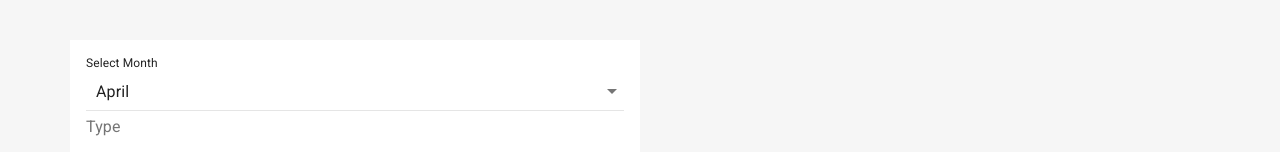
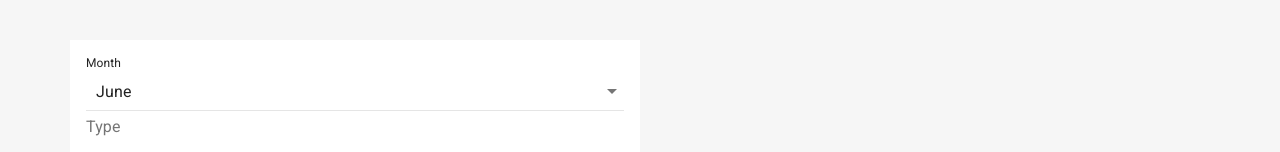
Before and after one commit to hidaytrahman/expenseSpy, a React (Create React App) app: page / in a window 1280 px wide. Shown: the part 154-306 px from the top of the page. Built offline with nearby package versions, Linux system fonts and the light colour scheme.

Commit message:
implemented current month default selection

```diff
--- a/src/components/tracker/AddItem.js
+++ b/src/components/tracker/AddItem.js
@@ -17,14 +17,14 @@ import {
   Typography,
 } from "@material-ui/core";
 import { useEffect, useRef, useState } from "react";
-import { monthList } from "../../core/date";
+import { monthList, currentMonth } from "../../core/date";
 
 const AddItem = (props) => {
   const { trackerList, progress } = props;
   const refTodo = useRef(null);
   const [totalExpense, setTotalExpense] = useState(null);
 
-  const [trackerMonth, setTrackerMonth] = useState("april");
+  const [trackerMonth, setTrackerMonth] = useState(currentMonth);
   const [trackerType, setTrackerType] = useState("income");
   const [trackerCategory, setTrackerCategory] = useState("bills");
   const [trackerTitle, setTrackerTitle] = useState("");
@@ -72,6 +72,7 @@ const AddItem = (props) => {
   ];
 
   useEffect(() => {
+
     const incomeAmountList = trackerList
       .filter((item) => item.type === "income")
       .map((item) => parseInt(item.amount));
@@ -94,7 +95,7 @@ const AddItem = (props) => {
       <div className="row">
         <div className="custom-panel col-sm-6 mb-2">
           <FormControl className="mb-2" fullWidth>
-            <InputLabel htmlFor="age-native-simple">Select Month</InputLabel>
+            <InputLabel htmlFor="age-native-simple">Month</InputLabel>
             <Select
               native
               defaultValue={trackerMonth}
--- a/src/core/date.js
+++ b/src/core/date.js
@@ -11,4 +11,14 @@ export const monthList = [
     "october",
     "november",
     "december"
-]
+];
+
+const d = new Date();
+
+export const currentMonth = monthList[d.getMonth()];
+
+export const getCurrentMonthName = () => {
+    const d = new Date();
+
+    return monthList[d.getMonth()];
+}
```
